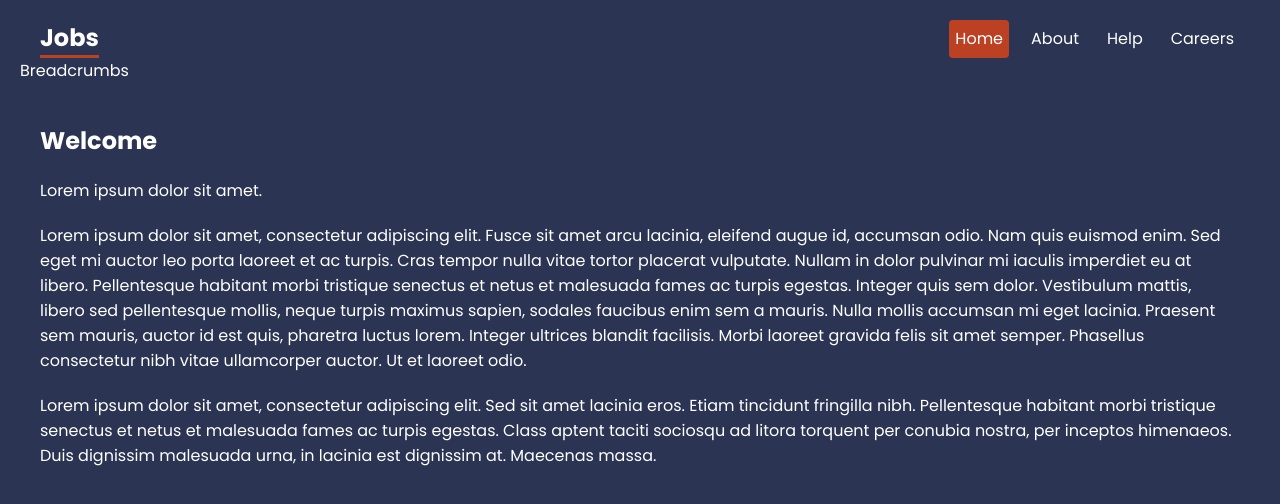
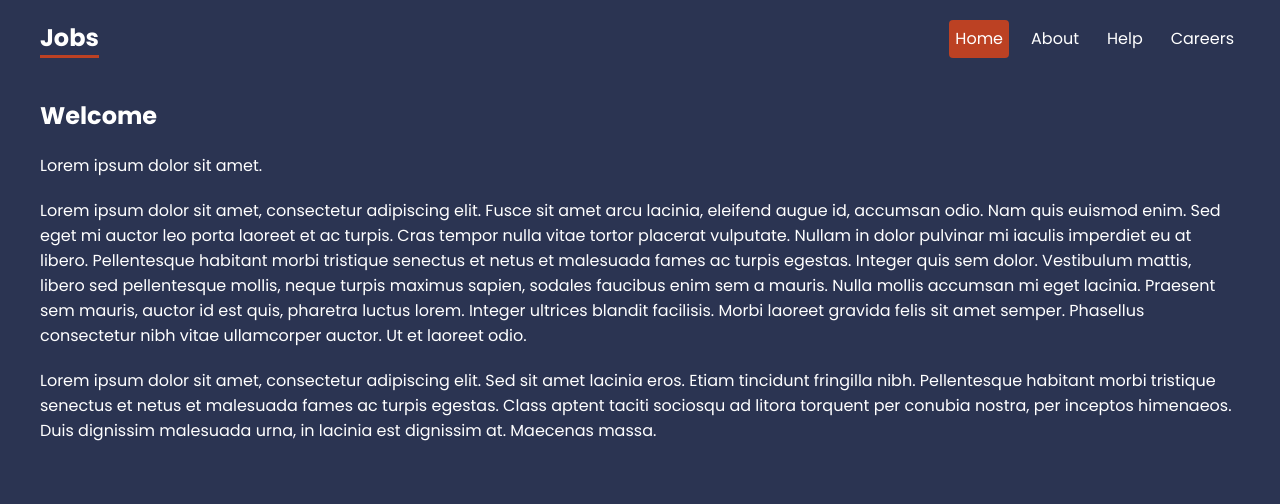
Before and after one commit to Dukewendo/router, a React (Create React App) app: page / in a window 1280 px wide. Shown: the top 504 px of the page. Built offline with nearby package versions, Linux system fonts and the light colour scheme.

Commit message:
router-breadcrumbs

```diff
--- a/src/components/Breadcrumbs.jsx
+++ b/src/components/Breadcrumbs.jsx
@@ -1,13 +1,29 @@
 import React from 'react'
-import { useLocation } from 'react-router'
+import { Link, useLocation } from 'react-router-dom'
+
 
 
 export default function Breadcrumbs() {
 
     const location = useLocation()
 
-    console.log(location)
+  let currentLink = ""
+
+  const crumbs = location.pathname.split('/')
+  .filter(crumb => crumb !== "")
+  .map(crumb => {
+    currentLink += `/${crumb}`
+
+    return (
+      <div className="crumb" key ={crumb}>
+        <Link to={currentLink}>{crumb}</Link>
+      </div>
+    )
+  })
+
   return (
-    <div>Breadcrumbs</div>
+    <div className="breadcrumbs">
+      {crumbs}
+    </div>
   )
 }
--- a/src/index.css
+++ b/src/index.css
@@ -128,3 +128,26 @@
 }
 
 /* breadcrumbs */
+
+.breadcrumbs {
+  max-width: 1200px;
+  margin-right: 10px;
+}
+
+.breadcrumbs > *{
+  display: inline-block;
+  margin-right: 10px;
+}
+
+.breadcrumbs .crumb:after {
+  content: '>';
+  margin-left: 10px;
+}
+
+.breadcrumbs .crumb:last-child:after {
+display: none;
+}
+
+.breadcrumbs .crumb a {
+  color: #ddd;
+}
```
